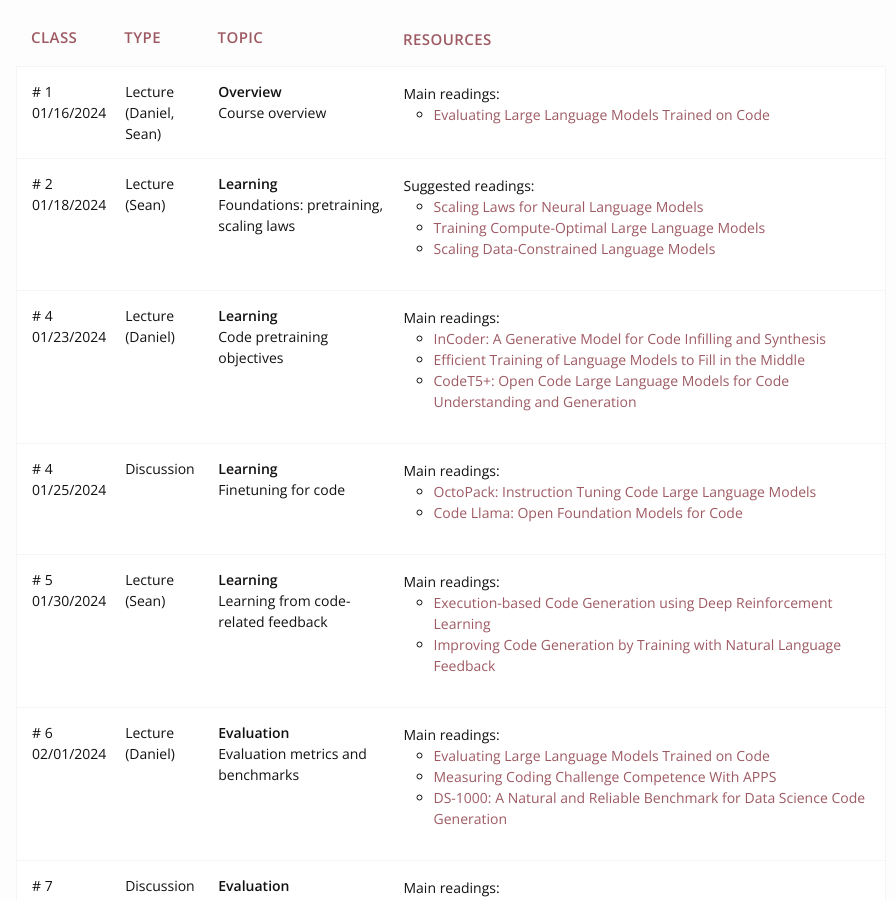
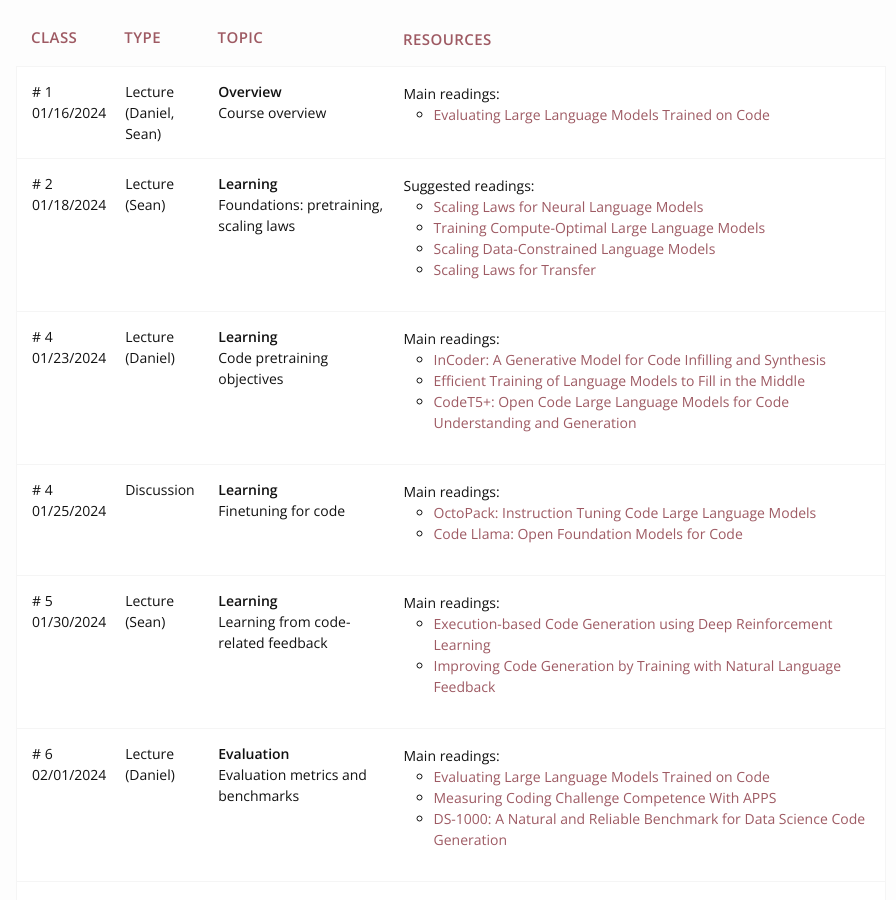
Before and after one commit to cmu-codegen/s2024, a Jekyll site: the page built from index.md, in a window 1280 px wide and 900 px high, scrolled down 2441 px. Shown: the whole window, without its empty margins (189-1085 px from the left). Built offline with Jekyll 4.4.1, drawn with Linux system fonts in a browser that asks for light colours; nearby versions of some CDN libraries.

Commit message:
add scaling laws for transfer to Foundations lecture

```diff
--- a/_data/schedule.yml
+++ b/_data/schedule.yml
@@ -28,6 +28,8 @@ schedule:
         title: "Training Compute-Optimal Large Language Models"
       - url: https://arxiv.org/abs/2305.16264
         title: "Scaling Data-Constrained Language Models"
+      - url: https://arxiv.org/abs/2102.01293
+        title: "Scaling Laws for Transfer"
 
   - number: 4
     title: Code pretraining objectives
```
